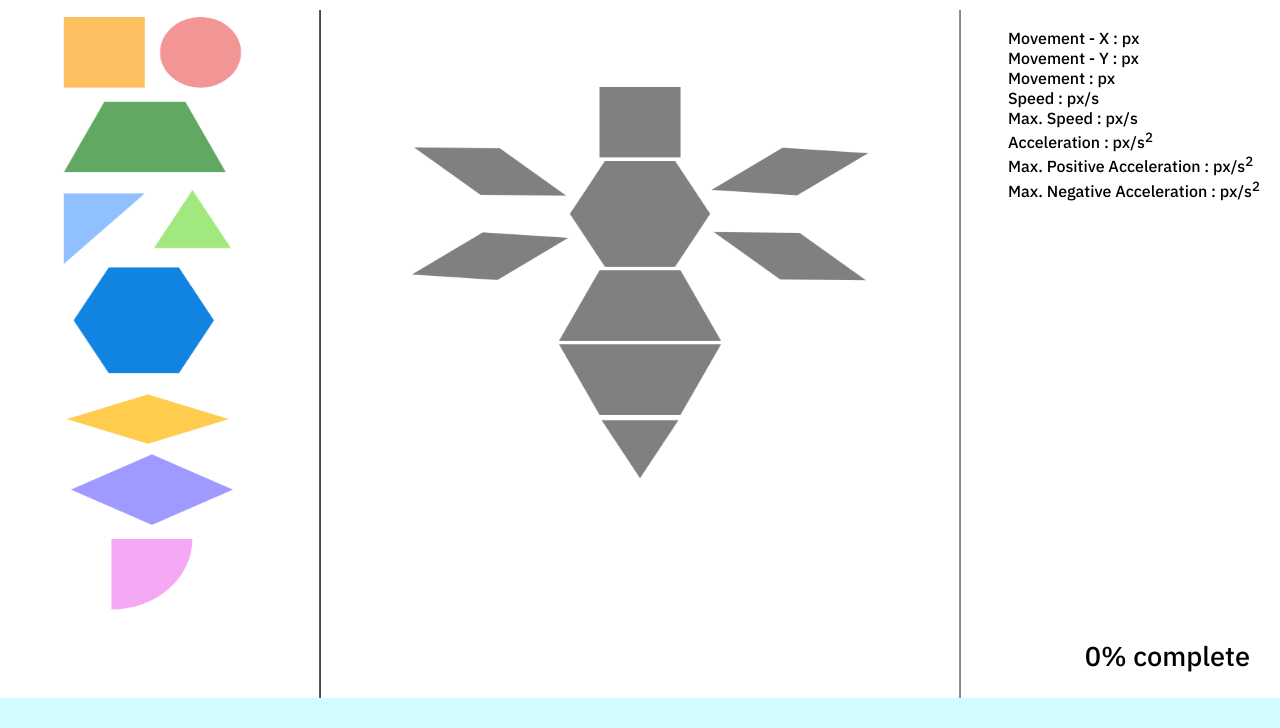
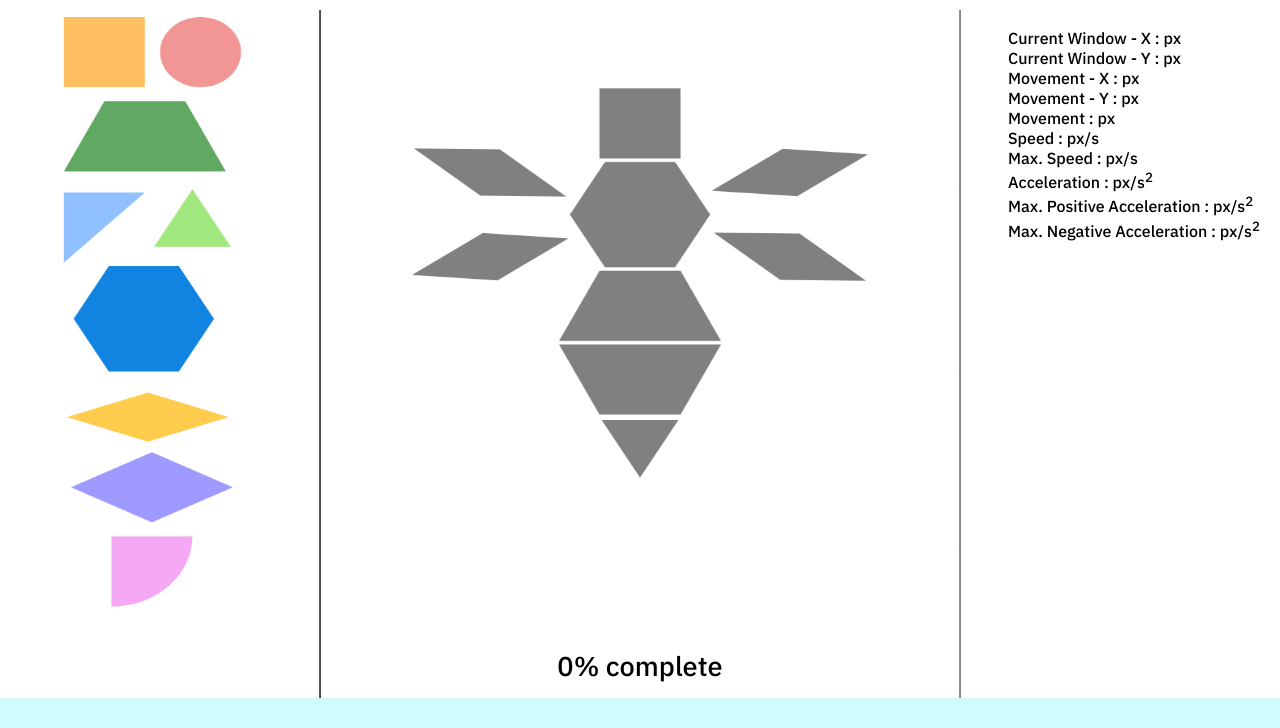
Before and after one commit to wearablebiosensing/CareWear-PortalView, a Flask app: page /tiles-game in a window 1280 px wide. Shown: the part 72-800 px from the top of the page. Run offline with Flask 3, Linux system fonts and the light colour scheme.

Commit message:
Move ProgressBar && Add current mouse x,y

```diff
--- a/CareWear-MagneticTilesActivity/static/css/tiles.css
+++ b/CareWear-MagneticTilesActivity/static/css/tiles.css
@@ -94,10 +94,14 @@
 
 #progress-bar-percent {
   position: absolute;
-  text-align: right;
-  top: -60px;
-  right: 30px;
+  text-align: center;
+  top: -50px;
   font-size: 1.7em;
+  left: 0;
+  right: 0;
+  margin-left: auto;
+  margin-right: auto;
+  width: 300px;
 }
 
 .progress-bar {
--- a/CareWear-MagneticTilesActivity/static/js/mouse_movement.js
+++ b/CareWear-MagneticTilesActivity/static/js/mouse_movement.js
@@ -12,6 +12,9 @@
     var movementX = Math.abs(currentEvent.screenX - prevEvent.screenX);
     var movementY = Math.abs(currentEvent.screenY - prevEvent.screenY);
     var movement = Math.sqrt(movementX * movementX + movementY * movementY);
+
+    document.getElementById("currentWindowX").innerText = currentEvent.clientX;
+    document.getElementById("currentWindowY").innerText = currentEvent.clientY;
 
     document.getElementById("movementX").innerText = movementX;
     document.getElementById("movementY").innerText = movementY;
--- a/CareWear-MagneticTilesActivity/templates/tiles.html
+++ b/CareWear-MagneticTilesActivity/templates/tiles.html
@@ -16,6 +16,8 @@
   <body>
     <div class="container">
       <div class="mouse-data">
+        Current Window - X : <span id="currentWindowX"></span> px<br />
+        Current Window - Y : <span id="currentWindowY"></span> px<br />
         Movement - X : <span id="movementX"></span> px<br />
         Movement - Y : <span id="movementY"></span> px<br />
         Movement : <span id="movement"></span> px<br />
```
